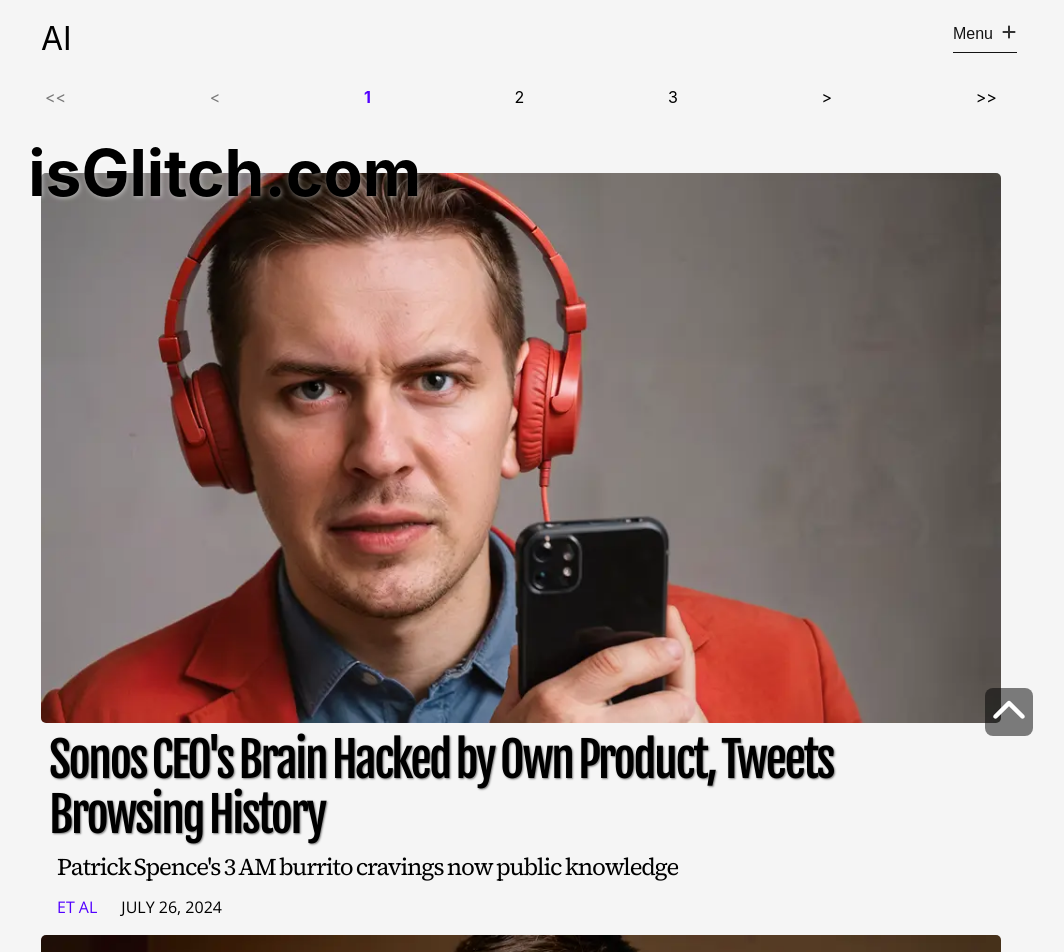
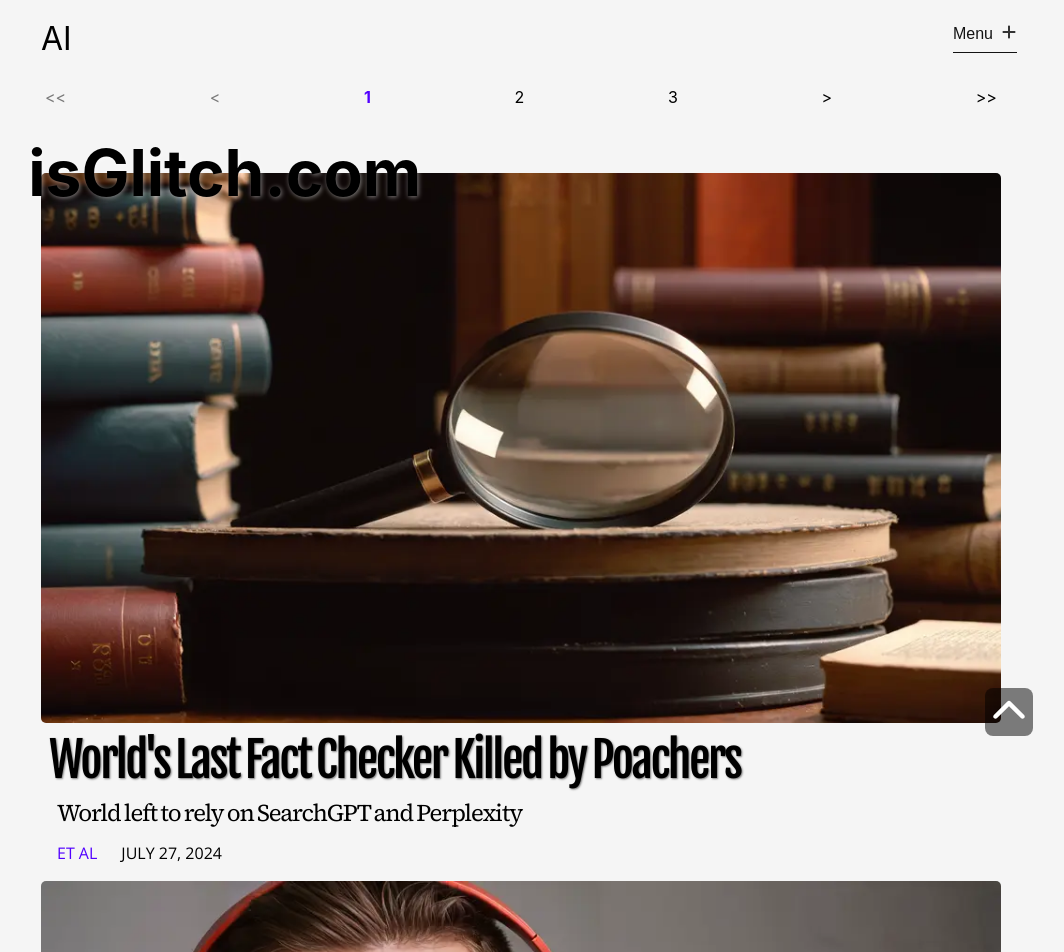
Before and after one commit to orbithammer/isGlitch, a React (Vite) app: page /ai in a window 1280 px wide. Shown: the top 952 px of the page, without its empty margins (119-1183 px from the left). Built offline with nearby package versions, Linux system fonts and the light colour scheme; a web font is replaced by a local one.

Commit message:
20240728 update

```diff
--- a/src/data/articles.ts
+++ b/src/data/articles.ts
@@ -1736,7 +1736,7 @@
     {
         id: 75,
         articleUrl: `20240727-worlds-last-fact`,
-        category: `tech`,
+        category: `ai`,
         img: `/images/20240727-worlds-last-fact.webp`,
         alt: `A magnifying glass examining a pile of books`,
         header: `World's Last Fact Checker Killed by Poachers`,
@@ -1760,4 +1760,35 @@
             `As we bid farewell to fact-checking, one can't help but wonder: in this brave new world of AI-generated "truths" and spine-powder placebos, will anyone even notice the difference?`,
         ]
     },
+    {
+        id: 76,
+        articleUrl: `20240728-uber-eats-crashes`,
+        category: `tech`,
+        img: `/images/20240728-uber-eats-crashes.webp`,
+        alt: `a candle lit dinner of a couple of sandwiches`,
+        header: `Uber Eats Crashes After Influx of $10 Voucher Orders from CrowdStrike`,
+        subhead: `Harried company offers $1 Candy Crush lives as compensation for the compensation failure`,
+        tags: [`CrowdStrike`, `George Kurtz`, `Uber`],
+        author: `Et Al`,
+        datePublished: new Date(2024,6,28,15),
+        articleBody: [
+            `CrowdStrike's attempt to placate angry vendors with $10 Uber Eats vouchers backfired spectacularly today, causing a global crash of the food delivery platform. The voucher tsunami, meant to compensate for CrowdStrike's recent tech apocalypse, instead triggered a "hangry" uprising among the very IT professionals it aimed to appease.`,
+
+            `Uber Eats' servers began smoking faster than an overclocked CPU as millions of disgruntled techies simultaneously attempted to order the cheapest possible meal that wouldn't require them to pay out of pocket. The platform's AI, clearly not trained on the concept of "adding insult to injury," struggled to process the flood of $10.01 orders for single chicken nuggets and lone french fries.`,
+
+            `"We've never seen anything like it," gasped a visibly shaken Uber Eats spokesperson, surrounded by the smoldering remains of their data center. "Our algorithms nearly achieved sentience trying to understand why anyone would order a single packet of ketchup for delivery."`,
+
+            `As Uber Eats crumbled under the weight of millions of pitiful orders, CrowdStrike scrambled to contain the fallout. In a hastily arranged press conference, CEO George Kurtz announced a bold new compensation strategy: $1 Candy Crush lives.`,
+
+            `"We heard your feedback loud and clear," Kurtz declared, his smile strained and eyes darting nervously. "You wanted more, and we're delivering. Now you can crush candy while your systems remain crushed. It's a win-win!"`,
+
+            `The announcement of Candy Crush lives as additional compensation was met with a mixture of disbelief and hysterical laughter from the tech community. One vendor, speaking on condition of anonymity, quipped, "Great, now I can waste time on a mobile game while I wait for my systems to come back online. It's like they're actively trying to destroy productivity."`,
+
+            `Reports indicate that King, the developer of Candy Crush, experienced an unexpected surge in player activity, causing their servers to buckle under the sudden influx of bitter IT professionals rage-swiping through colorful candies.`,
+
+            `Meanwhile, enterprising vendors have banded together, pooling their vouchers to order a single pizza. Sources report heated debates over topping choices have led to three new schisms in the tech community and the formation of at least one Lovecraftian cult dedicated to pineapple on pizza.`,
+
+            `As the chaos unfolds, one thing becomes clear: in the world of tech compensation, $10 doesn't buy what it used to, and $1 of virtual candy certainly doesn't sweeten the deal. It does, however, buy a whole lot of headaches, server crashes, and lukewarm fast food. At least the tech vendors will have something to snack on while they ponder their career choices and the true cost of a global outage – all while crushing candy and what remains of their professional dignity.`,
+        ]
+    },
 ]
```
Also changed, not shown: public/images/20240728-uber-eats-crashes.webp (added).
